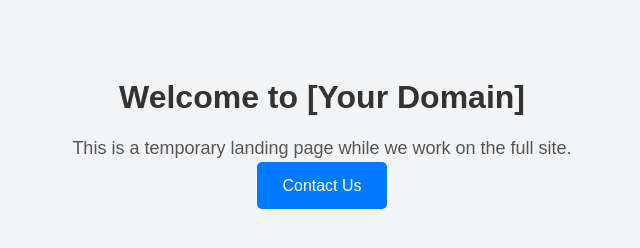
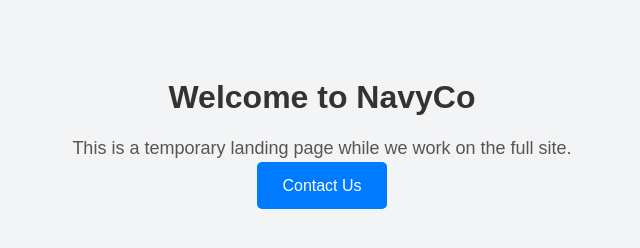
Before and after one commit to service-nest/navyco.github.io, a plain HTML site: page index.html in a window 1280 px wide. Shown: the whole page, without its empty margins (318-958 px from the left). Drawn offline with Linux system fonts and the light colour scheme.

Commit message:
Update index.html

```diff
--- a/index.html
+++ b/index.html
@@ -32,7 +32,7 @@
     </style>
 </head>
 <body>
-    <h1>Welcome to [Your Domain]</h1>
+    <h1>Welcome to NavyCo</h1>
     <p>This is a temporary landing page while we work on the full site.</p>
     <a href="mailto:contact@[yourdomain].com" class="button">Contact Us</a>
 </body>
```
